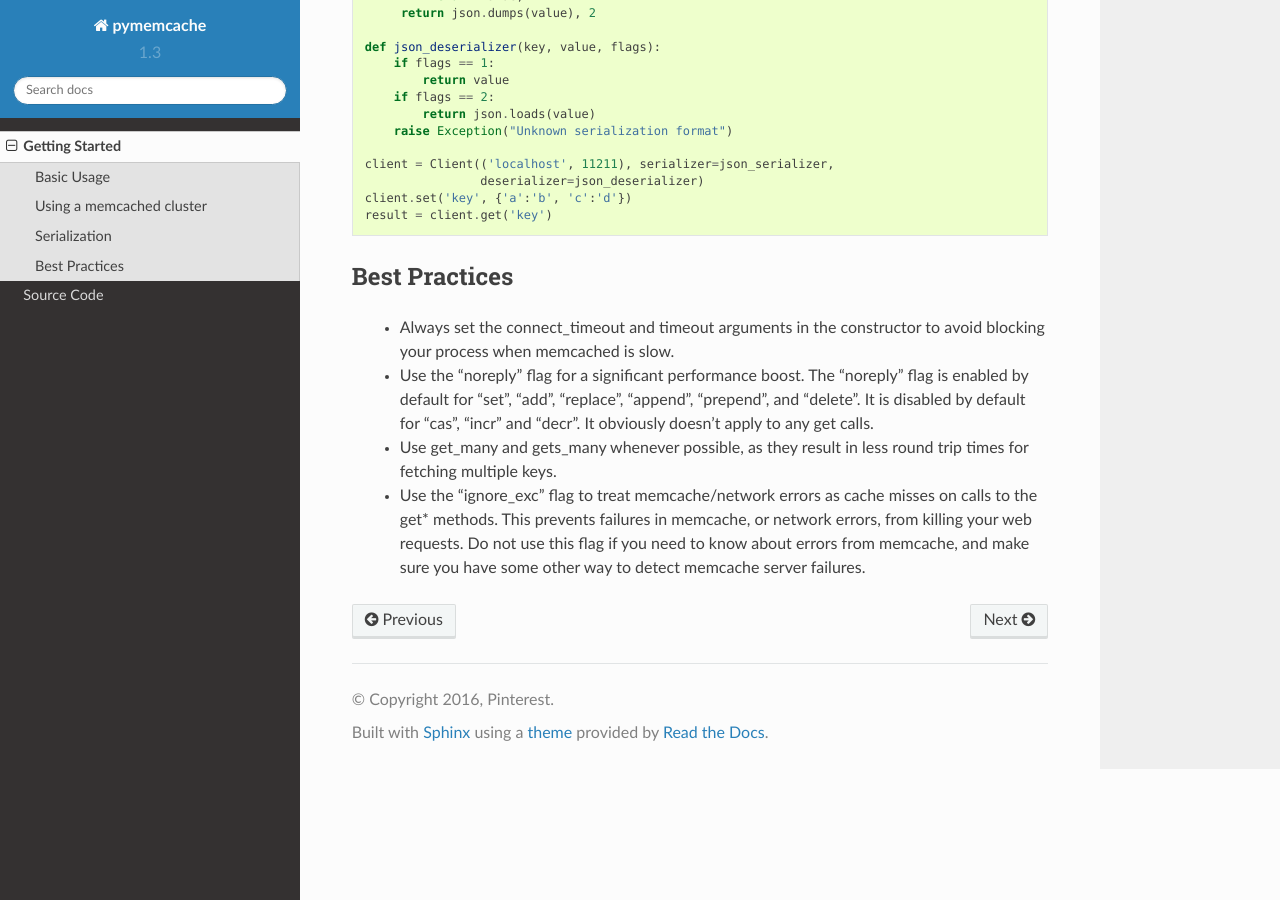
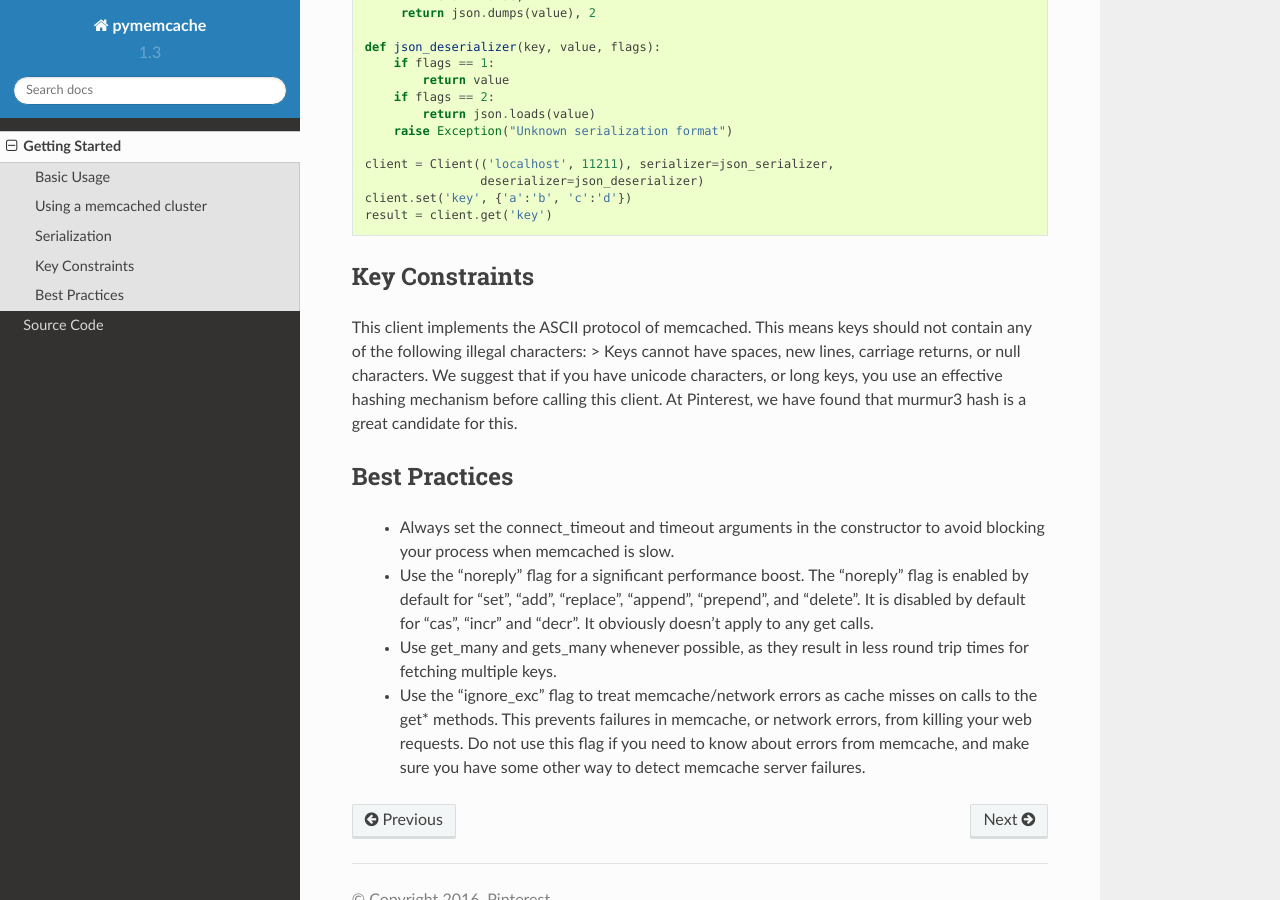
Before and after one commit to pinterest/pymemcache, a Sphinx documentation site: the page built from docs/getting_started.rst, in a window 1280 px wide and 900 px high, scrolled down 875 px. Built offline with Sphinx 7.4.7 and the Read the Docs theme 2.0.0, drawn with Linux system fonts in a browser that asks for light colours; pages that are not in the unit, such as notebooks, are missing from menus.

Commit message:
Doc about keys

```diff
--- a/docs/getting_started.rst
+++ b/docs/getting_started.rst
@@ -57,6 +57,16 @@ Serialization
     result = client.get('key')
 
 
+Key Constraints
+---------------
+This client implements the ASCII protocol of memcached. This means keys should not
+contain any of the following illegal characters:
+> Keys cannot have spaces, new lines, carriage returns, or null characters.
+We suggest that if you have unicode characters, or long keys, you use an effective
+hashing mechanism before calling this client. At Pinterest, we have found that murmur3 hash is a
+great candidate for this.
+
+
 Best Practices
 ---------------
 
```
